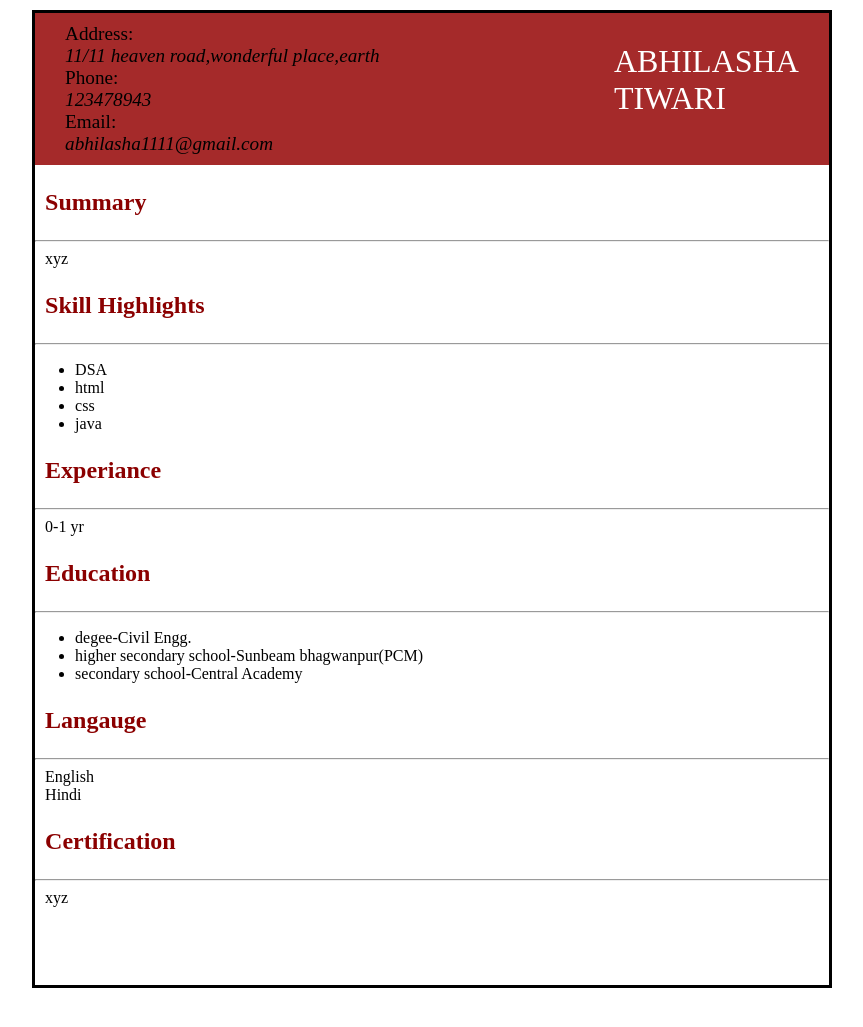
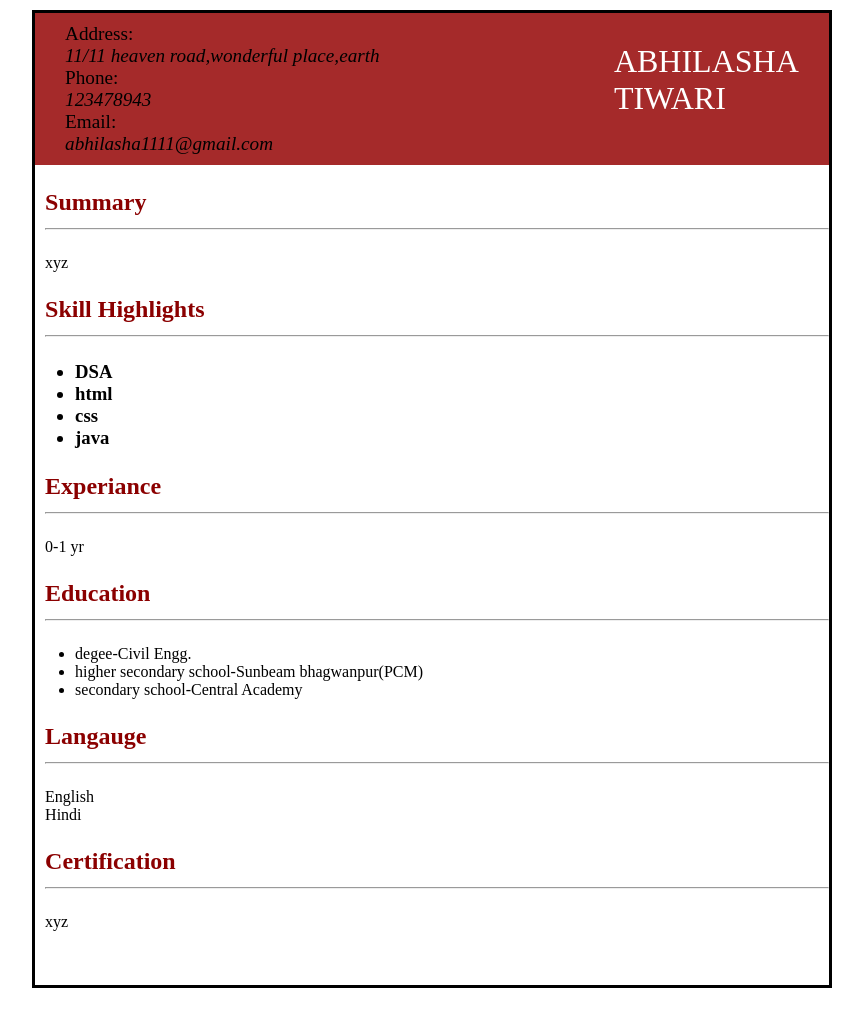
Before and after one commit to Abhilasha1197/HTML---CSS-Mini-Project---Fundamentals-of-web-development-The-Internet-Analogy---kfkrhtrh4qhd, a plain HTML site: page index.html in a window 1280 px wide. Shown: the part 103-1130 px from the top of the page, without its empty margins (146-1009 px from the left). Drawn offline with Linux system fonts and the light colour scheme.

Commit message:
Update index.html

```diff
--- a/index.html
+++ b/index.html
@@ -1,4 +1,3 @@
-
 <!DOCTYPE html>
 <html lang="en">
 <head>
@@ -62,28 +61,28 @@
             <span class="answer">abhilasha1111@gmail.com</span>
         </section>
         </div>
-        <h3 class="headings">Summary</h3><hr/>
+        <h3 class="headings">Summary<hr></h3>
         <span class="details">xyz</span>
-        <h3 class="headings">Skill Highlights</h3><hr/>
+        <h3 class="headings">Skill Highlights<hr><h3>
         <ul>
             <li>DSA</li>
             <li>html</li>
             <li>css</li>
             <li>java</li>
         </ul>
-        <h3 class="headings">Experiance</h3><hr/>
+        <h3 class="headings">Experiance<hr></h3>
         <span class="details">0-1 yr</span>
-        <h3 class="headings">Education</h3><hr/>
+        <h3 class="headings">Education<hr></h3>
         <ul>
             <li>degee-Civil Engg.</li>
             <li>higher secondary school-Sunbeam bhagwanpur(PCM)</li>
             <li>secondary school-Central Academy</li>
         </ul>
-        <h3 class="headings">Langauge</h3><hr/>
+        <h3 class="headings">Langauge<hr></h3>
         <span class="details">English</span><br/>
         <span class="details">Hindi</span>
 
-        <h3 class="headings">Certification</h3><hr/>
+        <h3 class="headings">Certification<hr></h3>
         <span class="details">xyz</span>
 
 
```
